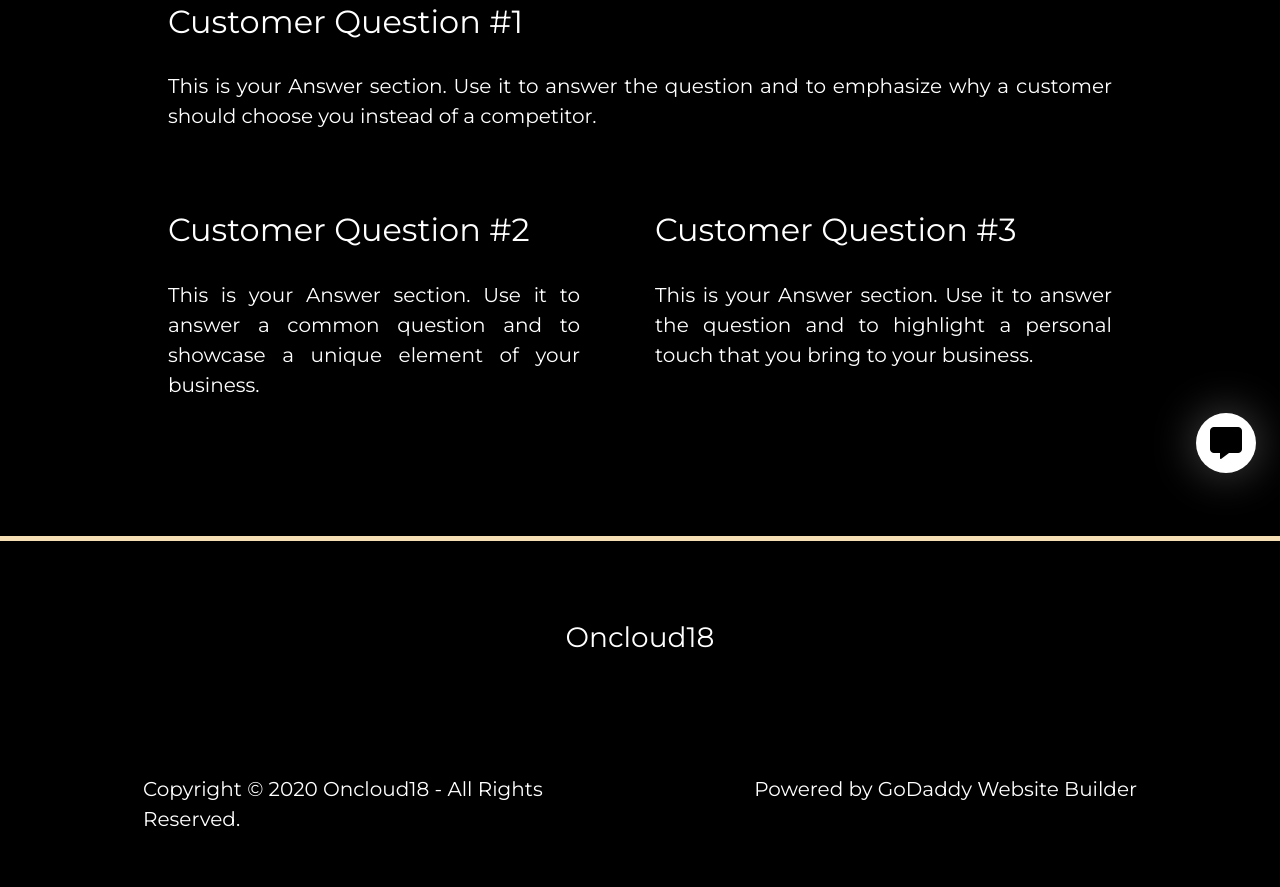
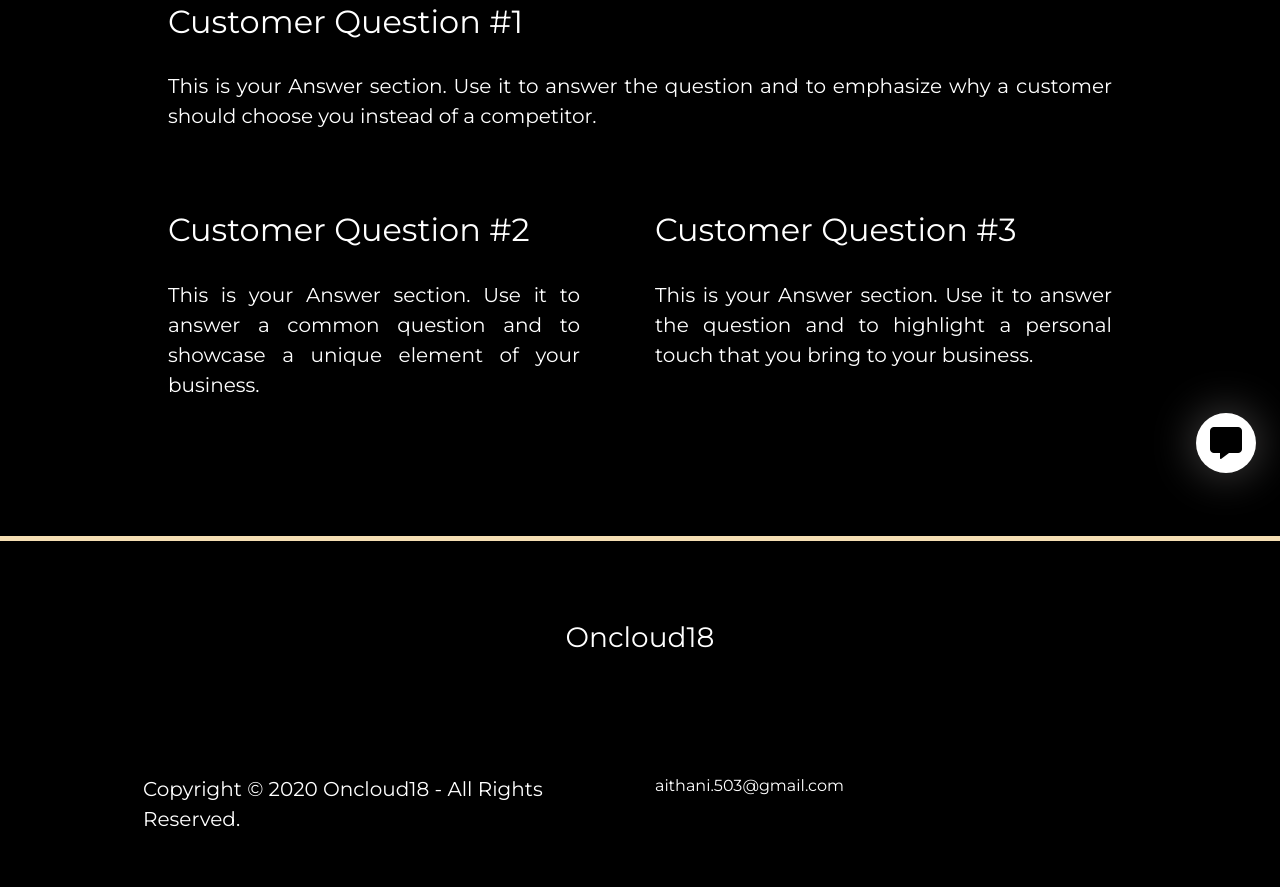
Before and after one commit to Asha-Vaddi/OnCloud18, a plain HTML site: page faq.html in a window 1280 px wide. Shown: the part 303-1190 px from the top of the page. Drawn offline with nearby package versions, Linux system fonts and the light colour scheme.

Commit message:
Update faq.html

```diff
--- a/faq.html
+++ b/faq.html
@@ -145,7 +145,7 @@
           <p >Copyright © 2020 Oncloud18 - All Rights Reserved.</p>
         </div>
         <div class="col-lg-6 col-md-6 col-sm-12 left">
-          <p  >Powered by GoDaddy Website Builder</p>
+          <a href="https://mail.google.com/mail/?view=cm&fs=1&to=aithani.503@gmail.com" style="color: white;">aithani.503@gmail.com</a>
         </div>
       </div>
     </footer>
```
